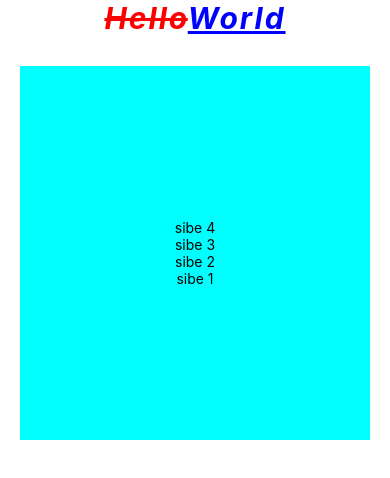
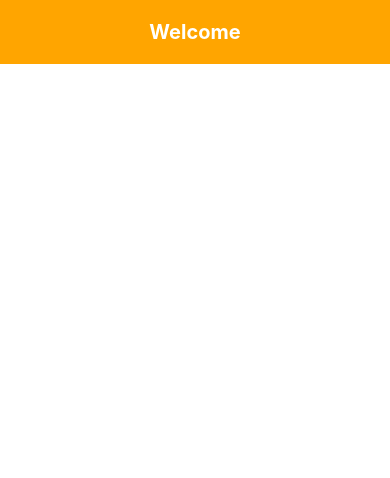
Before and after one commit to sibeux/belajar-react-native-android, a React Native app in the folder mobileapp/: screen / in a window 390 px wide. Shown: the top 478 px of the page. Built offline with nearby package versions, Linux system fonts and the light colour scheme.

Commit message:
simple header

```diff
--- a/mobileapp/App.tsx
+++ b/mobileapp/App.tsx
@@ -1,5 +1,6 @@
-import React, {Component} from 'react';
-import {Text, View} from 'react-native';
+import React, { Component } from 'react';
+import { Text, View } from 'react-native';
+import Basic from './Udemy/Basic';
 
 class App extends Component {
   constructor(props: {} | Readonly<{}>) {
@@ -8,45 +9,18 @@ class App extends Component {
   }
   render() {
     return (
-      <View style={{flex: 1}}>
-        <Text
-          style={{
-            fontSize: 30,
-            fontWeight: 'bold',
-            fontStyle: 'italic',
-            textAlign: 'center',
-            letterSpacing: 2,
-          }}>
-          <Text
-            style={{color: 'rgb(255,0,0)', textDecorationLine: 'line-through'}}>
-            Hello
-          </Text>
-          <Text style={{color: 'blue', textDecorationLine: 'underline'}}>
-            World
-          </Text>
-        </Text>
-
+      <View style={{ flex: 1 }}>
         <View
           style={{
-            // width: 50,
-            // height: 50,
-            flex: 0.5,
-            backgroundColor: 'cyan',
-            // marginLeft: 30,
-            // paddingTop: 5,
-            marginHorizontal: 20,
-            marginVertical: 30,
-            // paddingLeft: 10,
+            backgroundColor: 'orange',
+            paddingVertical: 20,
             justifyContent: 'center',
             alignItems: 'center',
-
-            flexDirection: 'column-reverse',
-            // flexDirection: 'row',
+            elevation: 8,
           }}>
-          <Text>{'sibe 1'}</Text>
-          <Text>{'sibe 2'}</Text>
-          <Text>{'sibe 3'}</Text>
-          <Text>{'sibe 4'}</Text>
+          <Text style={{ color: '#FFF', fontSize: 20, fontWeight: 'bold' }}>
+            Welcome
+          </Text>
         </View>
       </View>
     );
--- /dev/null
+++ b/mobileapp/Udemy/Basic.tsx
@@ -0,0 +1,56 @@
+import React, {Component} from 'react';
+import {Text, View} from 'react-native';
+
+class Basic extends Component {
+  constructor(props: {} | Readonly<{}>) {
+    super(props);
+    this.state = {};
+  }
+  render() {
+    return (
+      <View style={{flex: 1}}>
+        <Text
+          style={{
+            fontSize: 30,
+            fontWeight: 'bold',
+            fontStyle: 'italic',
+            textAlign: 'center',
+            letterSpacing: 2,
+          }}>
+          <Text
+            style={{color: 'rgb(255,0,0)', textDecorationLine: 'line-through'}}>
+            Hello
+          </Text>
+          <Text style={{color: 'blue', textDecorationLine: 'underline'}}>
+            World
+          </Text>
+        </Text>
+
+        <View
+          style={{
+            // width: 50,
+            // height: 50,
+            flex: 0.5,
+            backgroundColor: 'cyan',
+            // marginLeft: 30,
+            // paddingTop: 5,
+            marginHorizontal: 20,
+            marginVertical: 30,
+            // paddingLeft: 10,
+            justifyContent: 'center',
+            alignItems: 'center',
+
+            flexDirection: 'column-reverse',
+            // flexDirection: 'row',
+          }}>
+          <Text>{'sibe A'}</Text>
+          <Text>{'sibe B'}</Text>
+          <Text>{'sibe C'}</Text>
+          <Text>{'sibe D'}</Text>
+        </View>
+      </View>
+    );
+  }
+}
+
+export default Basic;
```
Also changed, not shown: mobileapp/.prettierrc.js.
